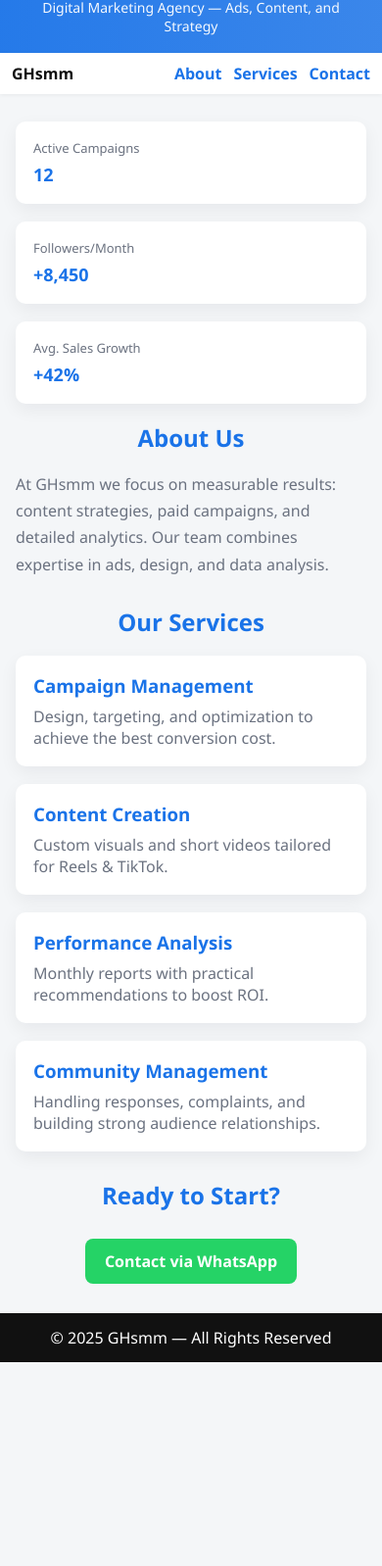
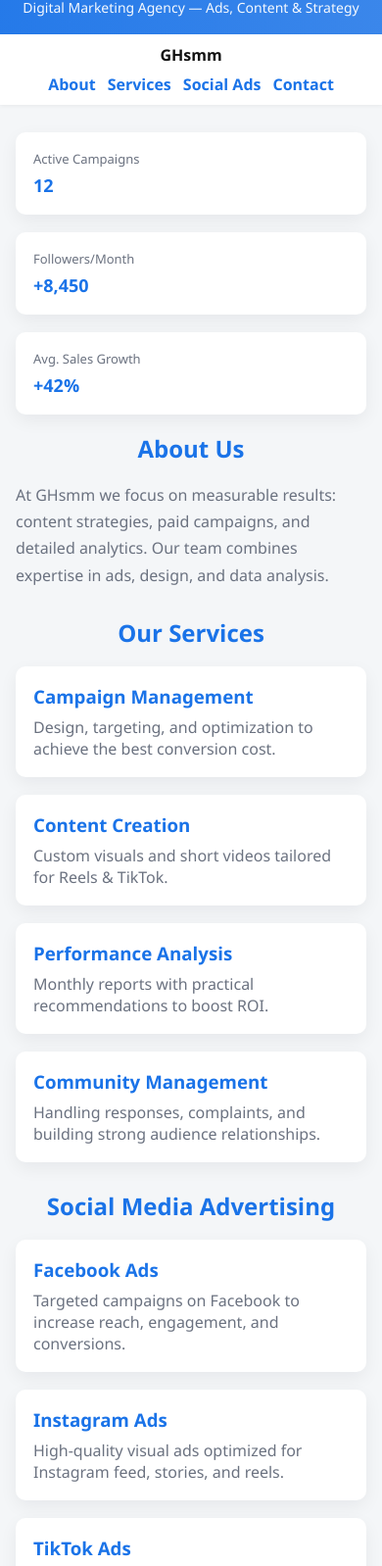
Before and after one commit to ahmedsameir/ghsmm-landing, a plain HTML site: page index.html in a window 390 px wide. Shown: the part 50-1648 px from the top of the page at 98% size. Before the commit the page ends 1440 px from the top, so only its background shows below. Drawn offline with Linux system fonts and the light colour scheme.

Commit message:
Update index.html

```diff
--- a/index.html
+++ b/index.html
@@ -2,67 +2,172 @@
 <html lang="en">
 <head>
   <meta charset="utf-8" />
-  <meta name="viewport" content="width=device-width,initial-scale=1" />
+  <meta name="viewport" content="width=device-width, initial-scale=1" />
   <title>GHsmm — Dashboard</title>
   <style>
-    :root{
-      --primary:#1a73e8;
-      --accent:#25d366;
-      --bg:#f4f6f8;
-      --card:#ffffff;
-      --muted:#6b7280;
+    :root {
+      --primary: #1a73e8;
+      --accent: #25d366;
+      --bg: #f4f6f8;
+      --card: #ffffff;
+      --muted: #6b7280;
+      --active-link: #ff9900;
     }
-    *{box-sizing:border-box}
-    body{
-      margin:0; font-family: "Segoe UI", Arial, sans-serif;
-      background:var(--bg); color:#111; -webkit-font-smoothing:antialiased;
+    * { box-sizing: border-box; }
+    html { scroll-behavior: smooth; }
+    body {
+      margin: 0;
+      font-family: "Segoe UI", Arial, sans-serif;
+      background: var(--bg);
+      color: #111;
+      -webkit-font-smoothing: antialiased;
     }
-    header{
-      background:linear-gradient(90deg, rgba(26,115,232,0.95), rgba(26,115,232,0.85));
-      color:#fff; padding:18px 16px; text-align:center;
+
+    /* Header */
+    header {
+      background: linear-gradient(90deg, rgba(26,115,232,0.95), rgba(26,115,232,0.85));
+      color: #fff;
+      padding: 18px 16px;
+      text-align: center;
     }
-    header h1{margin:0;font-size:20px;letter-spacing:0.5px}
-    header p{margin:6px 0 0;font-size:14px;color:rgba(255,255,255,0.95)}
-    nav{background:#fff;padding:10px 12px;box-shadow:0 1px 4px rgba(0,0,0,0.06)}
-    nav .nav-inner{max-width:1100px;margin:0 auto;display:flex;gap:12px;align-items:center;justify-content:space-between}
-    nav .links{display:flex;gap:12px}
-    nav a{color:var(--primary);text-decoration:none;font-weight:600}
-    .container{max-width:1100px;margin:28px auto;padding:0 16px}
-    .grid{display:grid;grid-template-columns:repeat(auto-fit,minmax(240px,1fr));gap:18px}
-    .card{background:var(--card);padding:18px;border-radius:10px;box-shadow:0 6px 18px rgba(15,23,42,0.06);transition:transform .18s ease,box-shadow .18s ease}
-    .card:hover{transform:translateY(-6px);box-shadow:0 12px 30px rgba(15,23,42,0.09)}
-    .kpi{display:flex;flex-direction:column;gap:6px}
-    .kpi .num{font-size:22px;font-weight:700;color:var(--primary)}
-    h2.section-title{text-align:center;color:var(--primary);margin:6px 0 18px}
-    .about p{color:var(--muted);max-width:900px;margin:8px auto 0;line-height:1.7}
-    .cta-area{text-align:center;margin:28px 0}
-    .btn{display:inline-block;background:var(--accent);color:#fff;padding:12px 20px;border-radius:8px;text-decoration:none;font-weight:700}
-    footer{background:#111;color:#fff;padding:14px 16px;text-align:center;margin-top:30px}
-    @media (max-width:600px){
-      header h1{font-size:18px}
-      .kpi .num{font-size:18px}
+    header h1 { margin: 0; font-size: 20px; letter-spacing: 0.5px; }
+    header p { margin: 6px 0 0; font-size: 14px; color: rgba(255,255,255,0.95); }
+
+    /* Navigation */
+    nav {
+      background: #fff;
+      padding: 10px 12px;
+      box-shadow: 0 1px 4px rgba(0,0,0,0.06);
+      position: sticky;
+      top: 0;
+      z-index: 1000;
+    }
+    nav .nav-inner {
+      max-width: 1100px;
+      margin: 0 auto;
+      display: flex;
+      gap: 12px;
+      align-items: center;
+      justify-content: space-between;
+    }
+    nav .links { display: flex; gap: 12px; }
+    nav a {
+      color: var(--primary);
+      text-decoration: none;
+      font-weight: 600;
+      transition: color 0.2s;
+    }
+    nav a.active { color: var(--active-link); }
+
+    /* Containers and grid */
+    .container { max-width: 1100px; margin: 28px auto; padding: 0 16px; }
+    .grid { display: grid; grid-template-columns: repeat(auto-fit, minmax(240px, 1fr)); gap: 18px; }
+
+    /* Card styling */
+    .card {
+      background: var(--card);
+      padding: 18px;
+      border-radius: 10px;
+      box-shadow: 0 6px 18px rgba(15,23,42,0.06);
+      transition: transform 0.18s ease, box-shadow 0.18s ease;
+    }
+    .card:hover {
+      transform: translateY(-6px);
+      box-shadow: 0 12px 30px rgba(15,23,42,0.09);
+    }
+
+    /* KPI styling */
+    .kpi { display: flex; flex-direction: column; gap: 6px; }
+    .kpi .num { font-size: 22px; font-weight: 700; color: var(--primary); }
+
+    /* Section titles */
+    h2.section-title {
+      text-align: center;
+      color: var(--primary);
+      margin: 6px 0 18px;
+    }
+
+    /* About section */
+    .about p {
+      color: var(--muted);
+      max-width: 900px;
+      margin: 8px auto 0;
+      line-height: 1.7;
+    }
+
+    /* CTA button */
+    .cta-area { text-align: center; margin: 28px 0; }
+    .btn {
+      display: inline-block;
+      background: var(--accent);
+      color: #fff;
+      padding: 12px 20px;
+      border-radius: 8px;
+      text-decoration: none;
+      font-weight: 700;
+    }
+
+    /* Footer */
+    footer {
+      background: #111;
+      color: #fff;
+      padding: 16px;
+      text-align: center;
+      margin-top: 30px;
+    }
+    footer .footer-links { margin: 8px 0 0; }
+    footer .footer-links a {
+      color: var(--primary);
+      text-decoration: none;
+      font-weight: 600;
+      margin: 0 8px;
+      transition: color 0.2s;
+    }
+    footer .footer-links a:hover { color: var(--accent); }
+
+    /* Fade-in animation */
+    .fade-in {
+      opacity: 0;
+      transform: translateY(20px);
+      transition: opacity 0.6s ease-out, transform 0.6s ease-out;
+    }
+    .fade-in.show {
+      opacity: 1;
+      transform: translateY(0);
+    }
+
+    /* Responsive adjustments */
+    @media (max-width:600px) {
+      header h1 { font-size: 18px; }
+      .kpi .num { font-size: 18px; }
+      nav .nav-inner { flex-direction: column; gap: 8px; }
+      footer .footer-links a { display: block; margin: 4px 0; }
     }
   </style>
 </head>
 <body>
+  <!-- Header -->
   <header>
     <h1>GHsmm</h1>
-    <p>Digital Marketing Agency — Ads, Content, and Strategy</p>
+    <p>Digital Marketing Agency — Ads, Content & Strategy</p>
   </header>
 
+  <!-- Navigation -->
   <nav>
     <div class="nav-inner">
       <div style="font-weight:700;color:#111">GHsmm</div>
       <div class="links">
         <a href="#about">About</a>
         <a href="#services">Services</a>
+        <a href="#social-ads">Social Ads</a>
         <a href="#contact">Contact</a>
       </div>
     </div>
   </nav>
 
+  <!-- Main content -->
   <main class="container">
-    <!-- KPI row -->
+    <!-- KPI Row -->
     <div class="grid" style="grid-template-columns:repeat(auto-fit,minmax(180px,1fr));margin-bottom:18px">
       <div class="card kpi">
         <div style="font-size:13px;color:var(--muted)">Active Campaigns</div>
@@ -78,7 +183,8 @@
       </div>
     </div>
 
-    <section id="about" class="about">
+    <!-- About Section -->
+    <section id="about" class="about fade-in">
       <h2 class="section-title">About Us</h2>
       <p>
         At GHsmm we focus on measurable results: content strategies, paid campaigns, and detailed analytics.
@@ -86,7 +192,8 @@
       </p>
     </section>
 
-    <section id="services" style="margin-top:28px">
+    <!-- Services Section -->
+    <section id="services" class="fade-in" style="margin-top:28px">
       <h2 class="section-title">Our Services</h2>
       <div class="grid">
         <div class="card">
@@ -108,7 +215,31 @@
       </div>
     </section>
 
-    <section id="contact" style="margin-top:28px">
+    <!-- Social Media Ads Section -->
+    <section id="social-ads" class="fade-in" style="margin-top:28px">
+      <h2 class="section-title">Social Media Advertising</h2>
+      <div class="grid">
+        <div class="card">
+          <h3 style="margin:0 0 8px;color:var(--primary)">Facebook Ads</h3>
+          <p style="color:var(--muted);margin:0">Targeted campaigns on Facebook to increase reach, engagement, and conversions.</p>
+        </div>
+        <div class="card">
+          <h3 style="margin:0 0 8px;color:var(--primary)">Instagram Ads</h3>
+          <p style="color:var(--muted);margin:0">High-quality visual ads optimized for Instagram feed, stories, and reels.</p>
+        </div>
+        <div class="card">
+          <h3 style="margin:0 0 8px;color:var(--primary)">TikTok Ads</h3>
+          <p style="color:var(--muted);margin:0">Creative short-video campaigns to drive engagement with younger audiences.</p>
+        </div>
+        <div class="card">
+          <h3 style="margin:0 0 8px;color:var(--primary)">LinkedIn Ads</h3>
+          <p style="color:var(--muted);margin:0">Professional B2B campaigns to generate leads and brand awareness.</p>
+        </div>
+      </div>
+    </section>
+
+    <!-- Contact Section -->
+    <section id="contact" class="fade-in" style="margin-top:28px">
       <h2 class="section-title">Ready to Start?</h2>
       <div class="cta-area">
         <a class="btn" href="https://wa.me/201275333657" target="_blank">Contact via WhatsApp</a>
@@ -116,8 +247,43 @@
     </section>
   </main>
 
+  <!-- Footer -->
   <footer>
     © 2025 GHsmm — All Rights Reserved
+    <div class="footer-links">
+      <a href="#about">About</a>
+      <a href="#services">Services</a>
+      <a href="#social-ads">Social Ads</a>
+      <a href="#contact">Contact</a>
+    </div>
   </footer>
+
+  <!-- Script for active link highlight and fade-in -->
+  <script>
+    const sections = document.querySelectorAll("section");
+    const navLinks = document.querySelectorAll("nav a, footer a");
+
+    function handleScroll() {
+      let current = "";
+      sections.forEach(section => {
+        const sectionTop = section.offsetTop - 80;
+        if(pageYOffset >= sectionTop) current = section.getAttribute("id");
+      });
+      navLinks.forEach(link => {
+        link.classList.remove("active");
+        if(link.getAttribute("href") === "#" + current) link.classList.add("active");
+      });
+
+      // Fade-in animation
+      sections.forEach(section => {
+        const sectionTop = section.getBoundingClientRect().top;
+        const triggerPoint = window.innerHeight * 0.85;
+        if(sectionTop < triggerPoint) section.classList.add("show");
+      });
+    }
+
+    window.addEventListener("scroll", handleScroll);
+    window.addEventListener("load", handleScroll);
+  </script>
 </body>
 </html>
```
